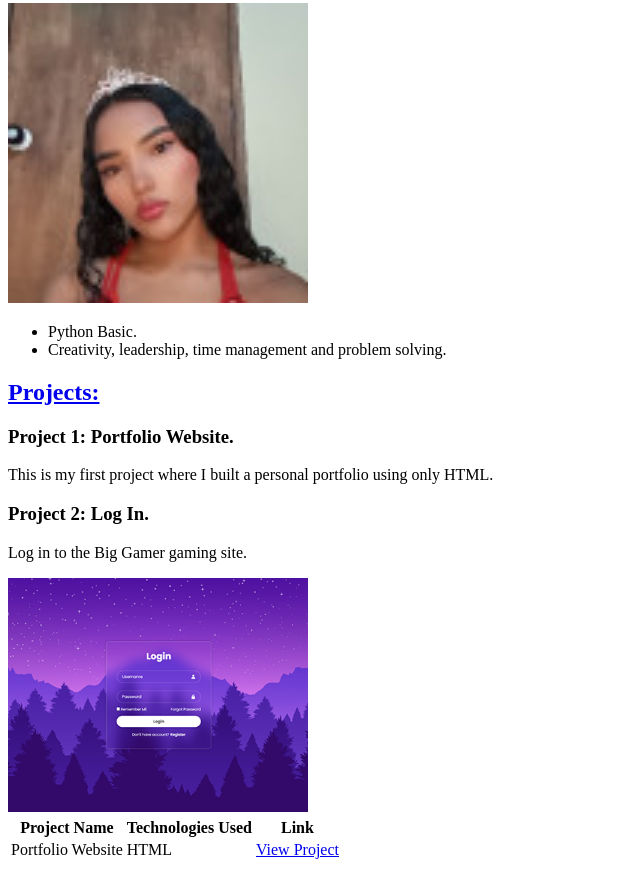
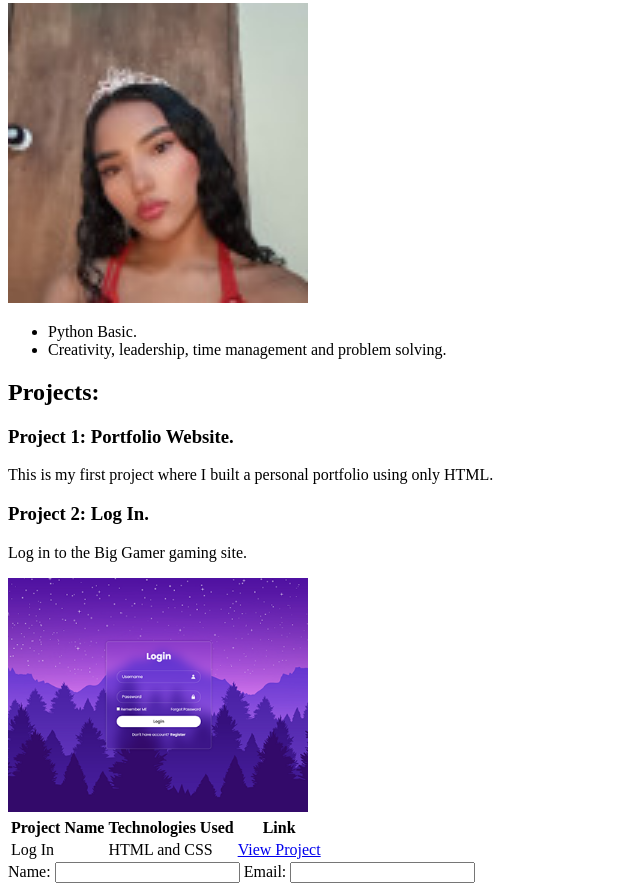
Before and after one commit to Noeliszambrano/portafolio, a plain HTML site: page index.html in a window 1280 px wide. Shown: the part 226-1117 px from the top of the page, without its empty margins (0-640 px from the left). Before the commit the page ends 1096 px from the top, so only its background shows below. Drawn offline with Linux system fonts and the light colour scheme.

Commit message:
Add files via upload

```diff
--- a/index.html
+++ b/index.html
@@ -21,8 +21,7 @@
     <li>Python Basic.</li>
     <li>Creativity, leadership, time management and problem solving.</li>
 </ul>
-<section>
-    <a href="https://noeliszambrano.github.io/portafolio/"><h2>Projects: </h2></a>
+<section><h2>Projects: </h2></a>
     <h3>Project 1: Portfolio Website.</h3>
     <p>This is my first project where I built a personal portfolio using only HTML.</p>
     <h3>Project 2: Log In.</h3>
@@ -36,9 +35,16 @@
         <th>Link</th>
     </tr>
     <tr>
-        <td>Portfolio Website</td>
-        <td>HTML</td>
-        <td><a href="https://noeliszambrano.github.io/portafolio/">View Project</a></td>
+        <td>Log In</td>
+        <td>HTML and CSS</td>
+        <td><a href="https://noeliszambrano.github.io/Login/">View Project</a></td>
     </tr>
 </table>
+<form action="/send" method="post">
+    <label for="name">Name:</label>
+    <input type="text" id="name" name="name" required>
+
+    <label for="email">Email:</label>
+    <input type="email" id="email" name="email" required>
+</form>
 </html>
```
